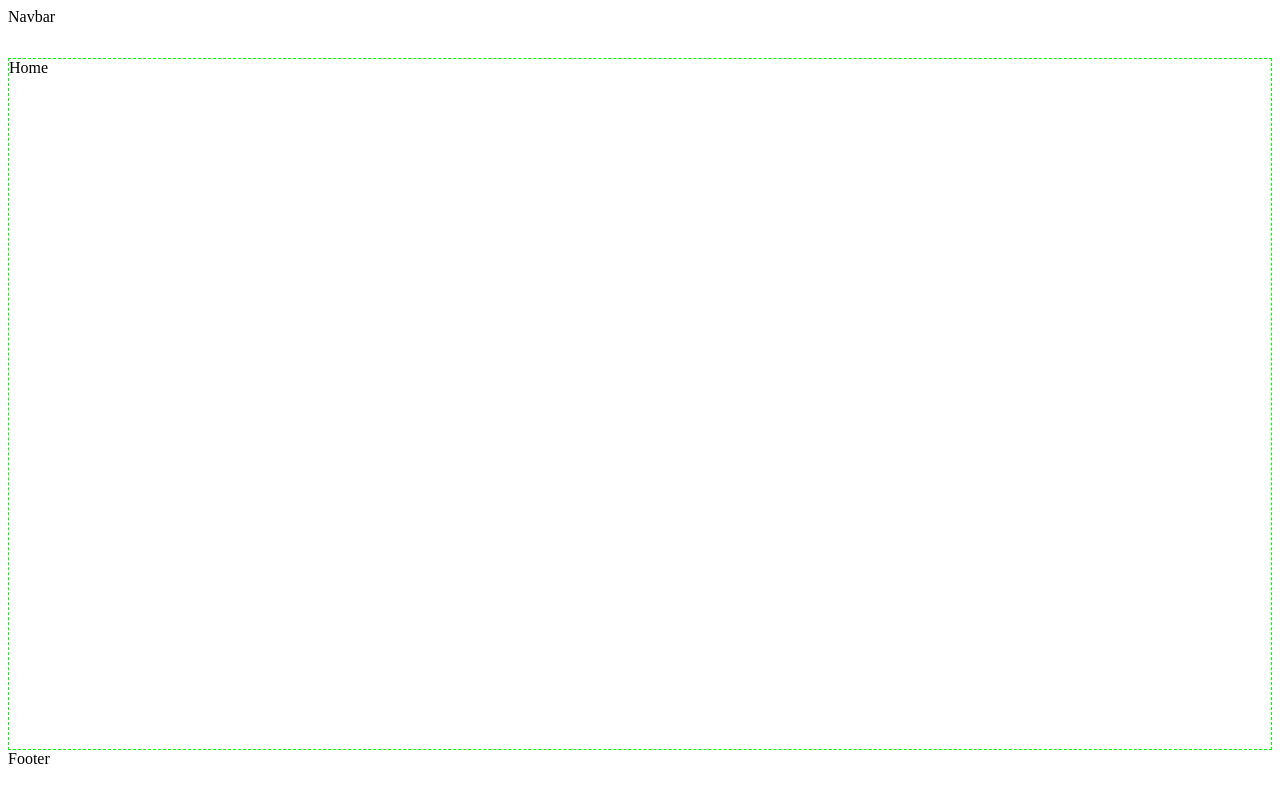
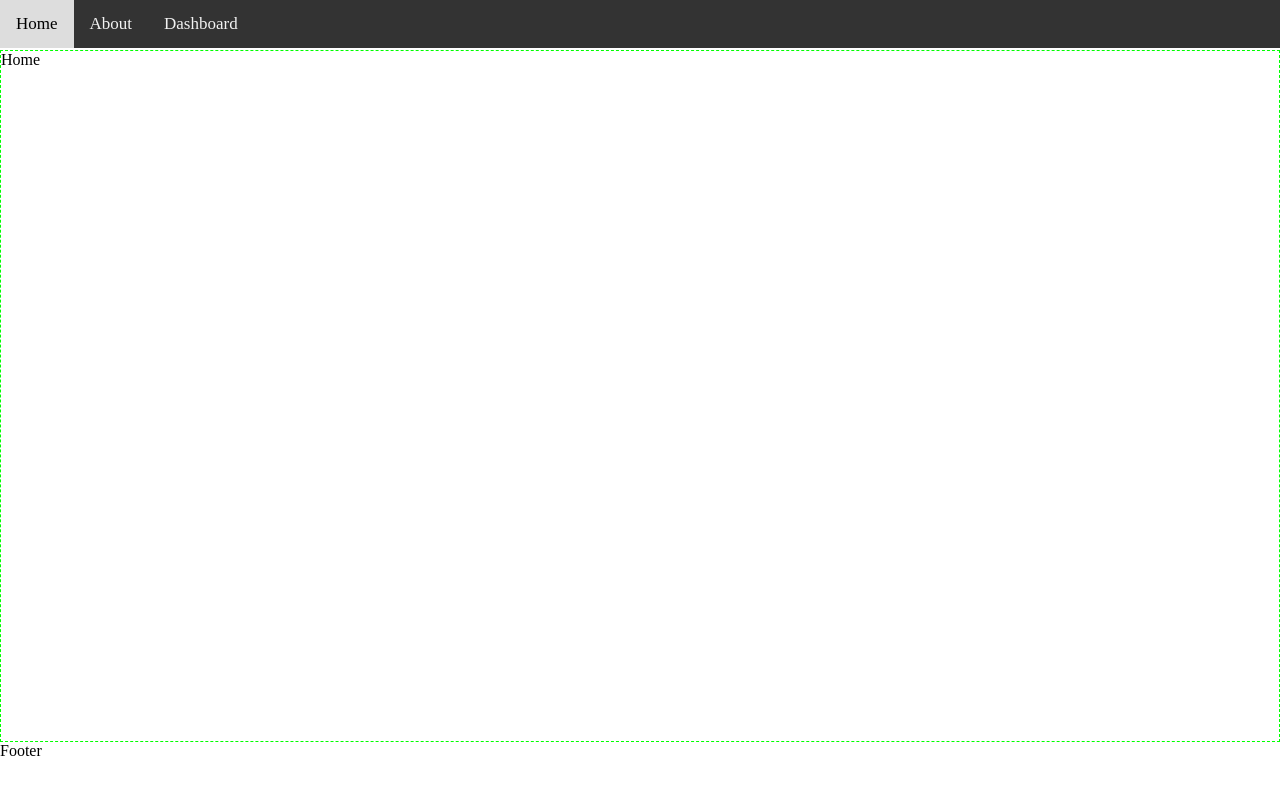
Before and after one commit to tratchapong/react-lab01, a React (Create React App) app: page / in a window 1280 px wide. Built offline with nearby package versions, Linux system fonts and the light colour scheme.

Commit message:
add navbar from w3s howto

```diff
--- a/src/components/Navbar.jsx
+++ b/src/components/Navbar.jsx
@@ -1,9 +1,12 @@
 import React from 'react'
+import { Link } from 'react-router-dom'
 
 function Navbar() {
   return (
     <div className='navbar'>
-      Navbar
+      <Link to='/'>Home</Link>
+      <Link to='/about'>About</Link>
+      <Link to='/dashboard'>Dashboard</Link>
     </div>
   )
 }
--- a/src/index.css
+++ b/src/index.css
@@ -1,3 +1,10 @@
+* {
+  box-sizing: border-box;
+  margin: 0;
+  padding: 0;
+}
+
+
 .layout {
   display: flex;
   flex-direction: column;
@@ -15,3 +22,28 @@
 .layout footer {
   flex : 0 0 40px;
 }
+
+.navbar {
+  /* overflow: hidden; */
+  background-color: #333;
+  display : flex;
+}
+
+.navbar a {
+  /* float: left; */
+  color: #f2f2f2;
+  text-align: center;
+  padding: 14px 16px;
+  text-decoration: none;
+  font-size: 17px;
+}
+
+.navbar a:hover {
+  background-color: #ddd;
+  color: black;
+}
+
+.navbar a.active {
+  background-color: #04AA6D;
+  color: white;
+}
```
